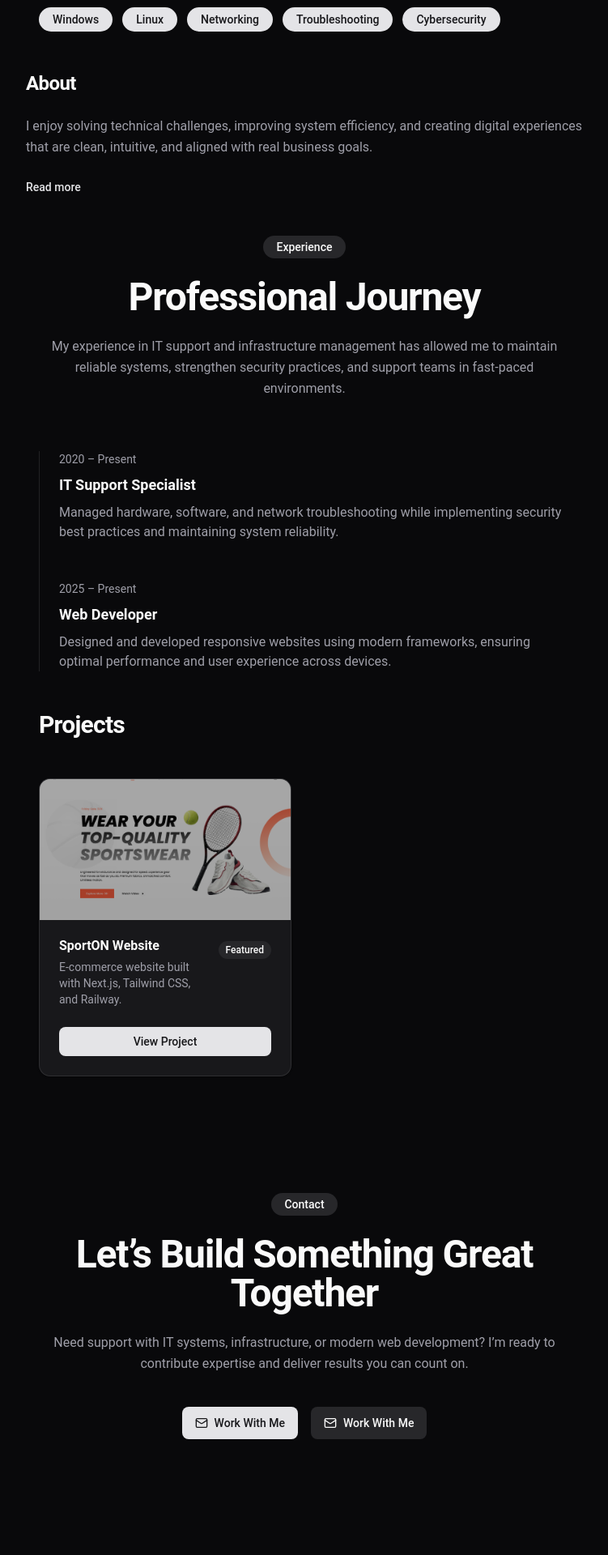
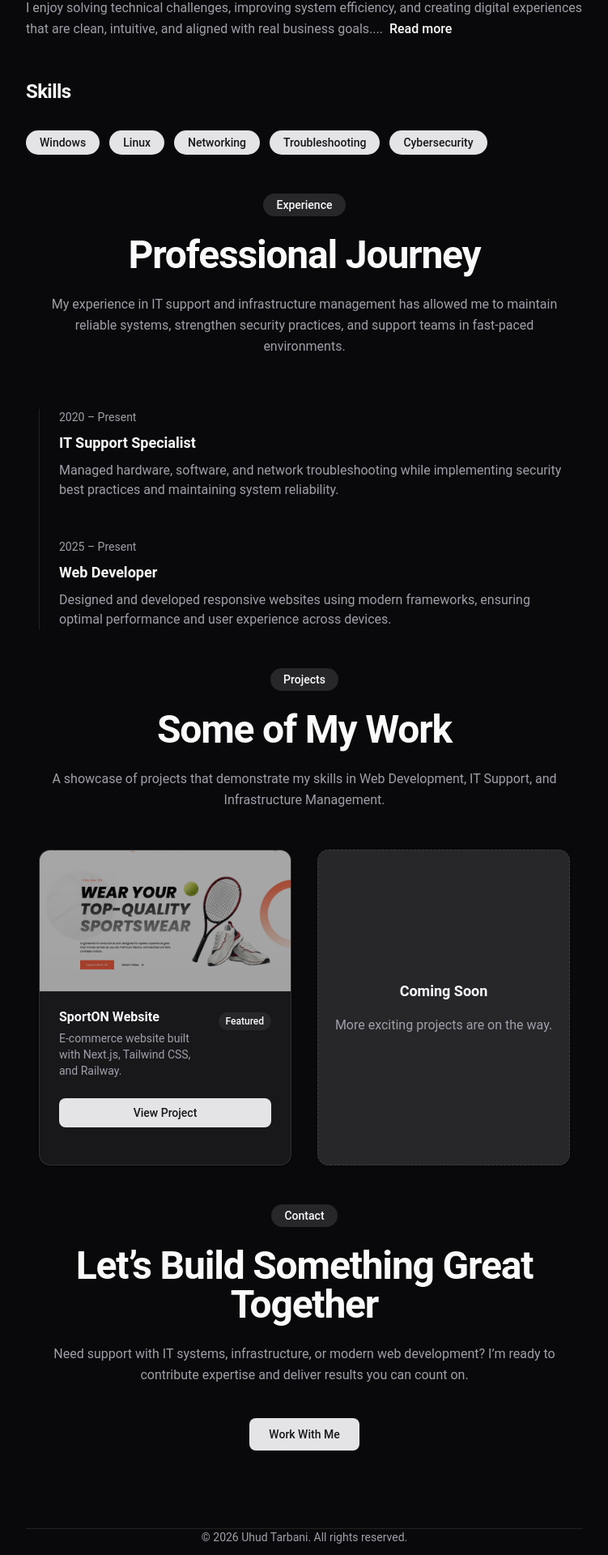
Before and after one commit to uutD29/portfolio, a React (Vite) app: page / in a window 1280 px wide. Shown: the part 364-2284 px from the top of the page at 81% size, without its empty margins (264-1015 px from the left). Built offline with nearby package versions, Linux system fonts and the light colour scheme.

Commit message:
first commit

```diff
--- a/package.json
+++ b/package.json
@@ -7,7 +7,9 @@
     "dev": "vite",
     "build": "tsc -b && vite build",
     "lint": "eslint .",
-    "preview": "vite preview"
+    "preview": "vite preview",
+    "predeploy": "npm run build",
+    "deploy": "gh-pages -d dist"
   },
   "dependencies": {
     "@tailwindcss/vite": "^4.2.1",
@@ -30,6 +32,7 @@
     "eslint": "^9.39.1",
     "eslint-plugin-react-hooks": "^7.0.1",
     "eslint-plugin-react-refresh": "^0.4.24",
+    "gh-pages": "^6.3.0",
     "globals": "^16.5.0",
     "shadcn": "^3.8.5",
     "tw-animate-css": "^1.4.0",
--- a/src/App.tsx
+++ b/src/App.tsx
@@ -13,8 +13,8 @@ function App() {
     <Container>
       <main className="space-y-12">
         <HeroSection />
+        <AboutSection />
         <SkillsSection/>
-        <AboutSection />
         <ExperienceSection />
         <ProjectsSection />
         <ContactSection/>
--- a/src/components/sections/AboutSection.tsx
+++ b/src/components/sections/AboutSection.tsx
@@ -1,5 +1,4 @@
 import { useState } from "react"
-import { Button } from "@/components/ui/button"
 
 const AboutSection = () => {
   const [isExpanded, setIsExpanded] = useState(false)
@@ -14,24 +13,25 @@ const AboutSection = () => {
           and creating digital experiences that are clean, intuitive, and
           aligned with real business goals.
 
+          {!isExpanded && "... "}
+
           <span
-            className={`transition-all duration-300 ${
-              isExpanded ? "inline" : "hidden"
+            className={`transition-opacity duration-300 ${
+              isExpanded ? "inline opacity-100" : "hidden opacity-0"
             }`}
           >
             {" "}
             My background in IT infrastructure and cybersecurity allows me to
             approach development with both performance and security in mind.
           </span>
+
+          <button
+            onClick={() => setIsExpanded(!isExpanded)}
+            className="ml-1 font-medium text-foreground hover:underline focus:outline-none"
+          >
+            {isExpanded ? "Show less" : "Read more"}
+          </button>
         </p>
-
-        <Button
-          variant="link"
-          className="p-0 h-auto text-sm"
-          onClick={() => setIsExpanded(!isExpanded)}
-        >
-          {isExpanded ? "Show less" : "Read more"}
-        </Button>
       </div>
     </section>
   )
--- a/src/components/sections/ContactSection.tsx
+++ b/src/components/sections/ContactSection.tsx
@@ -1,9 +1,8 @@
 import { Button } from "@/components/ui/button";
-import { Mail } from "lucide-react";
 
 const ContactSection = () => {
   return (
-    <section id="contact" className="py-24">
+    <section id="contact">
       <div className="mx-auto max-w-3xl px-4 space-y-12">
         <div className="text-center space-y-6">
           <span className="inline-block rounded-full bg-muted px-4 py-1 text-sm font-medium">
@@ -29,18 +28,6 @@ const ContactSection = () => {
                 rel="noopener noreferrer"
                 className="flex items-center gap-2"
               >
-                <Mail size={18} />
-                Work With Me
-              </a>
-            </Button>
-            <Button asChild size="lg" variant="secondary">
-              <a
-                href="https://www.linkedin.com/"
-                target="_blank"
-                rel="noopener noreferrer"
-                className="flex items-center gap-2"
-              >
-                <Mail size={18} />
                 Work With Me
               </a>
             </Button>
--- a/src/components/sections/Footer.tsx
+++ b/src/components/sections/Footer.tsx
@@ -1,7 +1,7 @@
 const Footer = () => {
   return (
     <footer className="border-t mt-24">
-      <div className="container mx-auto px-4 py-6 text-center text-sm text-muted-foreground">
+      <div className="mx-auto text-center text-sm text-muted-foreground">
         © {new Date().getFullYear()} Uhud Tarbani. All rights reserved.
       </div>
     </footer>
--- a/src/components/sections/ProjectsSection.tsx
+++ b/src/components/sections/ProjectsSection.tsx
@@ -1,5 +1,5 @@
-import { Badge } from "@/components/ui/badge"
-import { Button } from "@/components/ui/button"
+import { Badge } from "@/components/ui/badge";
+import { Button } from "@/components/ui/button";
 import {
   Card,
   CardAction,
@@ -7,7 +7,7 @@ import {
   CardFooter,
   CardHeader,
   CardTitle,
-} from "@/components/ui/card"
+} from "@/components/ui/card";
 
 import {
   Dialog,
@@ -17,9 +17,9 @@ import {
   DialogTitle,
   DialogTrigger,
   DialogClose,
-} from "@/components/ui/dialog"
+} from "@/components/ui/dialog";
 
-import { ScrollArea } from "@/components/ui/scroll-area"
+import { ScrollArea } from "@/components/ui/scroll-area";
 
 const projects = [
   {
@@ -28,16 +28,31 @@ const projects = [
       "E-commerce website built with Next.js, Tailwind CSS, and Railway.",
     image: "/images/project1.png",
     badge: "Featured",
+    liveUrl: "https://sport-on-fe.vercel.app/",
     details:
       "SportON is a fully responsive e-commerce platform developed using Next.js and styled with Tailwind CSS for a modern, utility-first design system. The application leverages server-side rendering and optimized routing to ensure fast performance and strong SEO. It features dynamic product listings, detailed product pages with high-quality visuals, and a structured layout focused on user experience. The project is deployed on Railway, ensuring reliable hosting and seamless deployment workflows. Special attention was given to performance optimization, clean component architecture, and scalable code structure to support future growth and feature expansion.",
   },
-]
+];
 
 const ProjectsSection = () => {
   return (
     <section id="projects">
       <div className="mx-auto max-w-5xl px-4 space-y-12">
-        <h2 className="text-3xl font-bold tracking-tight">Projects</h2>
+
+        <div className="text-center space-y-6">
+          <span className="inline-block rounded-full bg-muted px-4 py-1 text-sm font-medium">
+            Projects
+          </span>
+
+          <h2 className="text-4xl font-bold tracking-tight sm:text-5xl">
+            Some of My Work
+          </h2>
+
+          <p className="text-muted-foreground leading-relaxed">
+            A showcase of projects that demonstrate my skills in Web
+            Development, IT Support, and Infrastructure Management.
+          </p>
+        </div>
 
         <div className="grid gap-8 sm:grid-cols-2">
           {projects.map((project, index) => (
@@ -55,9 +70,7 @@ const ProjectsSection = () => {
                     <Badge variant="secondary">{project.badge}</Badge>
                   </CardAction>
                   <CardTitle>{project.title}</CardTitle>
-                  <CardDescription>
-                    {project.description}
-                  </CardDescription>
+                  <CardDescription>{project.description}</CardDescription>
                 </CardHeader>
 
                 <CardFooter>
@@ -67,13 +80,10 @@ const ProjectsSection = () => {
                 </CardFooter>
               </Card>
 
-              {/* Dialog Content */}
               <DialogContent className="sm:max-w-lg">
                 <DialogHeader>
                   <DialogTitle>{project.title}</DialogTitle>
-                  <DialogDescription>
-                    {project.description}
-                  </DialogDescription>
+                  <DialogDescription>{project.description}</DialogDescription>
                 </DialogHeader>
 
                 <div className="space-y-4">
@@ -83,7 +93,6 @@ const ProjectsSection = () => {
                     className="w-full rounded-lg"
                   />
 
-                  {/* Scrollable Details */}
                   <ScrollArea className="h-48 w-full rounded-md border p-4">
                     <p className="text-sm text-muted-foreground leading-relaxed">
                       {project.details}
@@ -95,15 +104,35 @@ const ProjectsSection = () => {
                   <DialogClose asChild>
                     <Button variant="outline">Close</Button>
                   </DialogClose>
-                    <Button variant="default">Live Preview</Button>
+
+                  {project.liveUrl ? (
+                    <a
+                      href={project.liveUrl}
+                      target="_blank"
+                      rel="noopener noreferrer"
+                    >
+                      <Button>Live Preview</Button>
+                    </a>
+                  ) : (
+                    <Button disabled>Coming Soon</Button>
+                  )}
                 </div>
               </DialogContent>
             </Dialog>
           ))}
+
+          <Card className="flex aspect-[4/5] items-center justify-center border-dashed bg-muted">
+            <div className="text-center space-y-4">
+              <CardTitle className="text-lg">Coming Soon</CardTitle>
+              <CardDescription className="text-base">
+                More exciting projects are on the way.
+              </CardDescription>
+            </div>
+          </Card>
         </div>
       </div>
     </section>
-  )
-}
+  );
+};
 
-export default ProjectsSection
+export default ProjectsSection;
--- a/src/components/sections/SkillsSection.tsx
+++ b/src/components/sections/SkillsSection.tsx
@@ -11,10 +11,10 @@ const skills = [
 const SkillsSection = () => {
   return (
     <section id="skills">
-      <div className="mx-auto max-w-3xl px-4 space-y-8">
+      <div className="mx-auto max-w-3xl space-y-8">
 
         {/* Title */}
-        <h2 className="text-3xl font-bold tracking-tight">
+        <h2 className="text-2xl font-semibold tracking-tight">
           Skills
         </h2>
 
--- a/vite.config.ts
+++ b/vite.config.ts
@@ -6,6 +6,7 @@ import tailwindcss from "@tailwindcss/vite";
 // https://vite.dev/config/
 export default defineConfig({
   plugins: [react(), tailwindcss()],
+  base: "/porto/",
   resolve: {
     alias: {
       "@": path.resolve(__dirname, "./src"),
```
Also changed, not shown: public/logo-b.png, 1 other file (tests, documents, lock files or other folders).
